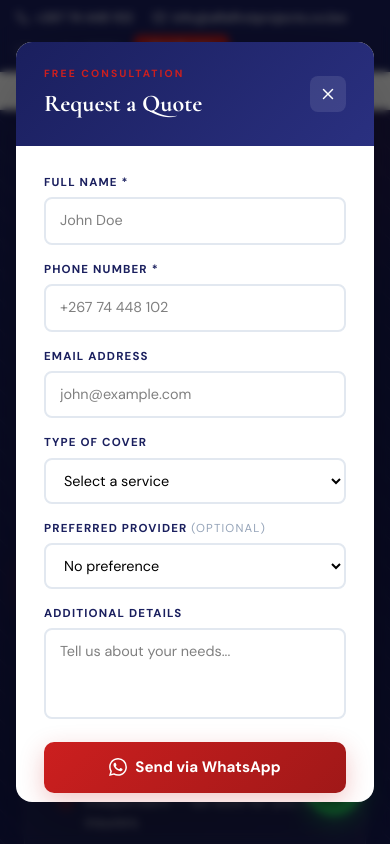
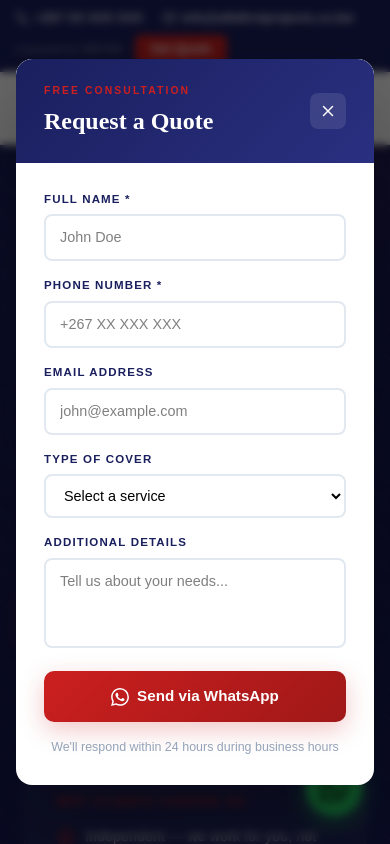
Before and after one commit to shaunChikerema/alfa-first, a Next.js app: page / in a window 390 px wide. Both pictures are taken after a click on the button "Get Free Quote". Shown: the top 844 px of the page. Built offline with nearby package versions, Linux system fonts and the light colour scheme.

Commit message:
Remove stats bar, fix mobile horizontal scroll, dynamic header height

```diff
--- a/app/page.js
+++ b/app/page.js
@@ -9,7 +9,7 @@ const RED_DARK = '#a01818';
 const CREAM = '#faf8f5';
 const GOLD = '#c9a227';
 
-const WA_NUMBER = '26774448102';
+const WA_NUMBER = '26771234567'; // placeholder - replace with real number
 const WA_MESSAGE = encodeURIComponent("Hi, I'd like to get an insurance quote from Alfa First Projects.");
 const WA_HREF = `https://wa.me/${WA_NUMBER}?text=${WA_MESSAGE}`;
 
@@ -83,17 +83,27 @@ export default function AlfaFirstPage() {
   const [quoteOpen, setQuoteOpen] = useState(false);
   const [expandedService, setExpandedService] = useState(null);
   const [scrolled, setScrolled] = useState(false);
-  const [form, setForm] = useState({ name: '', phone: '', email: '', service: '', provider: '', message: '' });
+  const [form, setForm] = useState({ name: '', phone: '', email: '', service: '', message: '' });
   const [activeTab, setActiveTab] = useState('all');
+  const [topBarHeight, setTopBarHeight] = useState(37);
   const heroRef = useRef(null);
+  const topBarRef = useRef(null);
 
   useEffect(() => {
     const onScroll = () => setScrolled(window.scrollY > 60);
     window.addEventListener('scroll', onScroll);
 
+    const updateTopBarHeight = () => {
+      if (topBarRef.current) setTopBarHeight(topBarRef.current.offsetHeight);
+    };
+    updateTopBarHeight();
+    window.addEventListener('resize', updateTopBarHeight);
+
     // Intersection observer for animations
     const style = document.createElement('style');
     style.textContent = `
+      html, body { overflow-x: hidden; max-width: 100vw; }
+
       @import url('https://fonts.googleapis.com/css2?family=Cormorant+Garamond:ital,wght@0,400;0,600;0,700;1,400;1,600&family=DM+Sans:wght@300;400;500;600;700&display=swap');
 
       @keyframes fadeUp { from { opacity:0; transform:translateY(32px); } to { opacity:1; transform:translateY(0); } }
@@ -141,6 +151,7 @@ export default function AlfaFirstPage() {
 
     return () => {
       window.removeEventListener('scroll', onScroll);
+      window.removeEventListener('resize', updateTopBarHeight);
       document.head.removeChild(style);
       observer.disconnect();
     };
@@ -154,11 +165,11 @@ export default function AlfaFirstPage() {
   const handleQuoteSubmit = (e) => {
     e.preventDefault();
     const msg = encodeURIComponent(
-      `Hi, I'd like an insurance quote!\n\nName: ${form.name}\nPhone: ${form.phone}\nEmail: ${form.email}\nService: ${form.service || 'General enquiry'}\nPreferred Provider: ${form.provider || 'No preference'}\nMessage: ${form.message}`
+      `Hi, I'd like an insurance quote!\n\nName: ${form.name}\nPhone: ${form.phone}\nEmail: ${form.email}\nService: ${form.service || 'General enquiry'}\nMessage: ${form.message}`
     );
     window.open(`https://wa.me/${WA_NUMBER}?text=${msg}`, '_blank');
     setQuoteOpen(false);
-    setForm({ name: '', phone: '', email: '', service: '', provider: '', message: '' });
+    setForm({ name: '', phone: '', email: '', service: '', message: '' });
   };
 
   const filteredServices = activeTab === 'all'
@@ -185,7 +196,7 @@ export default function AlfaFirstPage() {
             <form onSubmit={handleQuoteSubmit} style={{ padding:'28px', display:'flex', flexDirection:'column', gap:16 }}>
               {[
                 { label:'Full Name *', id:'name', type:'text', placeholder:'John Doe', required:true },
-                { label:'Phone Number *', id:'phone', type:'tel', placeholder:'+267 74 448 102', required:true },
+                { label:'Phone Number *', id:'phone', type:'tel', placeholder:'+267 XX XXX XXX', required:true },
                 { label:'Email Address', id:'email', type:'email', placeholder:'john@example.com' },
               ].map(f => (
                 <div key={f.id}>
@@ -205,17 +216,6 @@ export default function AlfaFirstPage() {
                   <option value="">Select a service</option>
                   {SERVICES.map(s => <option key={s.title} value={s.title}>{s.title}</option>)}
                   <option value="General">General Enquiry</option>
-                </select>
-              </div>
-              <div>
-                <label style={{ display:'block', fontSize:'0.72rem', fontWeight:700, letterSpacing:'0.1em', textTransform:'uppercase', color:NAVY, marginBottom:6 }}>Preferred Provider <span style={{ fontWeight:400, color:'#94a3b8' }}>(optional)</span></label>
-                <select value={form.provider} onChange={e => setForm(p => ({...p, provider: e.target.value}))}
-                  style={{ width:'100%', padding:'11px 14px', borderRadius:8, border:'2px solid #e2e8f0', fontSize:'0.9rem', outline:'none', fontFamily:'DM Sans, sans-serif', background:'white', boxSizing:'border-box' }}>
-                  <option value="">No preference</option>
-                  <option value="Botswana Life">Botswana Life</option>
-                  <option value="Metropolitan">Metropolitan</option>
-                  <option value="Bonna Life">Bonna Life</option>
-                  <option value="Hollard">Hollard</option>
                 </select>
               </div>
               <div>
@@ -250,11 +250,11 @@ export default function AlfaFirstPage() {
       </div>
 
       {/* ── Top Bar ── */}
-      <div style={{ background: NAVY, color: 'white', padding: '8px 16px', fontSize: '0.8rem', position: 'fixed', top: 0, left: 0, right: 0, zIndex: 51 }}>
+      <div ref={topBarRef} style={{ background: NAVY, color: 'white', padding: '8px 16px', fontSize: '0.8rem', position: 'fixed', top: 0, left: 0, right: 0, zIndex: 51 }}>
         <div style={{ maxWidth: 1200, margin: '0 auto', display: 'flex', justifyContent: 'space-between', alignItems: 'center', flexWrap: 'wrap', gap: 8 }}>
           <div style={{ display: 'flex', gap: 20, flexWrap: 'wrap' }}>
-            <a href="tel:+26774448102" style={{ color: 'rgba(255,255,255,0.85)', textDecoration: 'none', display: 'flex', alignItems: 'center', gap: 6 }}>
-              <Phone size={13} /> <span style={{ fontWeight: 600 }}>+267 74 448 102</span>
+            <a href="tel:+2671234567" style={{ color: 'rgba(255,255,255,0.85)', textDecoration: 'none', display: 'flex', alignItems: 'center', gap: 6 }}>
+              <Phone size={13} /> <span style={{ fontWeight: 600 }}>+267 XX XXX XXX</span>
             </a>
             <a href="mailto:info@alfafirstprojects.co.bw" style={{ color: 'rgba(255,255,255,0.85)', textDecoration: 'none', display: 'flex', alignItems: 'center', gap: 6 }}>
               <Mail size={13} /> <span style={{ fontWeight: 600 }}>info@alfafirstprojects.co.bw</span>
@@ -271,7 +271,7 @@ export default function AlfaFirstPage() {
       </div>
 
       {/* ── Navigation ── */}
-      <header style={{ background: 'white', borderBottom: '1px solid rgba(26,31,94,0.08)', position: 'fixed', top: 37, left: 0, right: 0, zIndex: 50, boxShadow: scrolled ? '0 4px 24px rgba(26,31,94,0.1)' : 'none', transition: 'box-shadow 0.3s' }}>
+      <header style={{ background: 'white', borderBottom: '1px solid rgba(26,31,94,0.08)', position: 'fixed', top: topBarHeight, left: 0, right: 0, zIndex: 50, boxShadow: scrolled ? '0 4px 24px rgba(26,31,94,0.1)' : 'none', transition: 'box-shadow 0.3s' }}>
         <div style={{ maxWidth: 1200, margin: '0 auto', padding: '0 24px', display: 'flex', justifyContent: 'space-between', alignItems: 'center', height: 72 }}>
           {/* Logo text (replace with <img> when you have the file) */}
           <div style={{ display: 'flex', flexDirection: 'column', lineHeight: 1 }}>
@@ -336,7 +336,7 @@ export default function AlfaFirstPage() {
       `}</style>
 
       {/* ══════════════════ HERO ══════════════════ */}
-      <section id="home" ref={heroRef} style={{ background: `linear-gradient(135deg, ${NAVY} 0%, #141850 60%, #1a1f5e 100%)`, minHeight: '88vh', paddingTop: 109, display: 'flex', alignItems: 'center', position: 'relative', overflow: 'hidden' }}>
+      <section id="home" ref={heroRef} style={{ background: `linear-gradient(135deg, ${NAVY} 0%, #141850 60%, #1a1f5e 100%)`, minHeight: '88vh', paddingTop: topBarHeight + 72, display: 'flex', alignItems: 'center', position: 'relative', overflow: 'hidden' }}>
 
         {/* Background pattern */}
         <div style={{ position: 'absolute', inset: 0, opacity: 0.04, backgroundImage: `repeating-linear-gradient(45deg, white 0, white 1px, transparent 0, transparent 50%)`, backgroundSize: '30px 30px' }} />
@@ -408,7 +408,7 @@ export default function AlfaFirstPage() {
                   style={{ background: '#25D366', color: 'white', borderRadius: 10, padding: '14px 16px', display: 'flex', alignItems: 'center', gap: 10, textDecoration: 'none', fontWeight: 700, fontSize: '0.88rem' }}>
                   <WhatsAppIcon size={20} /> WhatsApp Us
                 </a>
-                <a href="tel:+26774448102"
+                <a href="tel:+2671234567"
                   style={{ background: 'rgba(255,255,255,0.08)', border: '1px solid rgba(255,255,255,0.15)', color: 'white', borderRadius: 10, padding: '14px 16px', display: 'flex', alignItems: 'center', gap: 10, textDecoration: 'none', fontWeight: 600, fontSize: '0.88rem' }}>
                   <Phone size={16} /> Call Now
                 </a>
@@ -593,7 +593,7 @@ export default function AlfaFirstPage() {
             {/* Info */}
             <div style={{ display: 'flex', flexDirection: 'column', gap: 16 }}>
               {[
-                { icon: Phone, label: 'Phone / WhatsApp', value: '+267 74 448 102', href: 'tel:+26774448102', note: 'Mon–Fri, 8am–5pm' },
+                { icon: Phone, label: 'Phone / WhatsApp', value: '+267 XX XXX XXX', href: 'tel:+2671234567', note: 'Mon–Fri, 8am–5pm' },
                 { icon: Mail, label: 'Email', value: 'info@alfafirstprojects.co.bw', href: 'mailto:info@alfafirstprojects.co.bw', note: 'We reply within 24 hours' },
                 { icon: MapPin, label: 'Location', value: 'Gaborone, Botswana', href: '#', note: 'Serving clients nationwide' },
               ].map(c => {
@@ -630,7 +630,7 @@ export default function AlfaFirstPage() {
 
               <form onSubmit={handleQuoteSubmit} style={{ display: 'flex', flexDirection: 'column', gap: 14 }}>
                 <div style={{ display: 'grid', gridTemplateColumns: '1fr 1fr', gap: 12 }}>
-                  {[{id:'name',label:'Name *',type:'text',placeholder:'John Doe',required:true},{id:'phone',label:'Phone *',type:'tel',placeholder:'+267 74 448 102',required:true}].map(f => (
+                  {[{id:'name',label:'Name *',type:'text',placeholder:'John Doe',required:true},{id:'phone',label:'Phone *',type:'tel',placeholder:'+267 XX XXX XXX',required:true}].map(f => (
                     <div key={f.id}>
                       <label style={{ display:'block', fontSize:'0.7rem', fontWeight:700, letterSpacing:'0.1em', textTransform:'uppercase', color:NAVY, marginBottom:5 }}>{f.label}</label>
                       <input type={f.type} required={f.required} placeholder={f.placeholder} value={form[f.id]}
@@ -655,17 +655,6 @@ export default function AlfaFirstPage() {
                     style={{ width:'100%', padding:'10px 12px', borderRadius:7, border:'1.5px solid #e2e8f0', fontSize:'0.88rem', fontFamily:'DM Sans, sans-serif', outline:'none', background:'white', boxSizing:'border-box' }}>
                     <option value="">Select service</option>
                     {SERVICES.map(s => <option key={s.title} value={s.title}>{s.title}</option>)}
-                  </select>
-                </div>
-                <div>
-                  <label style={{ display:'block', fontSize:'0.7rem', fontWeight:700, letterSpacing:'0.1em', textTransform:'uppercase', color:NAVY, marginBottom:5 }}>Preferred Provider <span style={{ fontWeight:400, color:'#94a3b8' }}>(optional)</span></label>
-                  <select value={form.provider} onChange={e => setForm(p => ({...p, provider: e.target.value}))}
-                    style={{ width:'100%', padding:'10px 12px', borderRadius:7, border:'1.5px solid #e2e8f0', fontSize:'0.88rem', fontFamily:'DM Sans, sans-serif', outline:'none', background:'white', boxSizing:'border-box' }}>
-                    <option value="">No preference</option>
-                    <option value="Botswana Life">Botswana Life</option>
-                    <option value="Metropolitan">Metropolitan</option>
-                    <option value="Bonna Life">Bonna Life</option>
-                    <option value="Hollard">Hollard</option>
                   </select>
                 </div>
                 <div>
@@ -729,8 +718,8 @@ export default function AlfaFirstPage() {
             <div>
               <h4 style={{ fontSize: '0.72rem', fontWeight: 700, letterSpacing: '0.18em', textTransform: 'uppercase', color: RED, marginBottom: 20 }}>Contact</h4>
               <div style={{ display: 'flex', flexDirection: 'column', gap: 12 }}>
-                <a href="tel:+26774448102" style={{ color: 'rgba(255,255,255,0.6)', fontSize: '0.88rem', textDecoration: 'none', display: 'flex', alignItems: 'center', gap: 8 }}>
-                  <Phone size={13} style={{ color: RED }} /> +267 74 448 102
+                <a href="tel:+2671234567" style={{ color: 'rgba(255,255,255,0.6)', fontSize: '0.88rem', textDecoration: 'none', display: 'flex', alignItems: 'center', gap: 8 }}>
+                  <Phone size={13} style={{ color: RED }} /> +267 XX XXX XXX
                 </a>
                 <a href="mailto:info@alfafirstprojects.co.bw" style={{ color: 'rgba(255,255,255,0.6)', fontSize: '0.88rem', textDecoration: 'none', display: 'flex', alignItems: 'center', gap: 8 }}>
                   <Mail size={13} style={{ color: RED }} /> info@alfafirstprojects.co.bw
```
